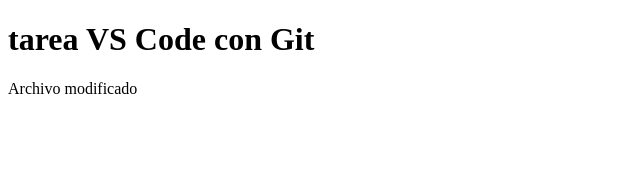
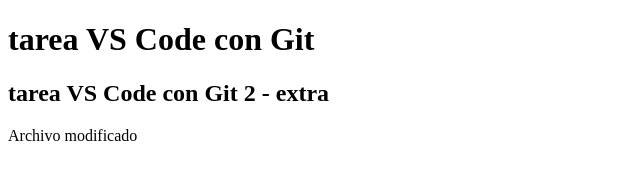
Before and after one commit to NereVigo/RepositorioContornos, a plain HTML site: page index.html in a window 1280 px wide. Shown: the whole page, without its empty margins (0-640 px from the left). Drawn offline with Linux system fonts and the light colour scheme.

Commit message:
modificaciones2

```diff
--- a/index.html
+++ b/index.html
@@ -7,6 +7,7 @@
 </head>
 <body>
     <h1>tarea VS Code con Git</h1>
+    <h2>tarea VS Code con Git 2 - extra</h2>
     <p>Archivo modificado</p>
 </body>
 </html>
```
